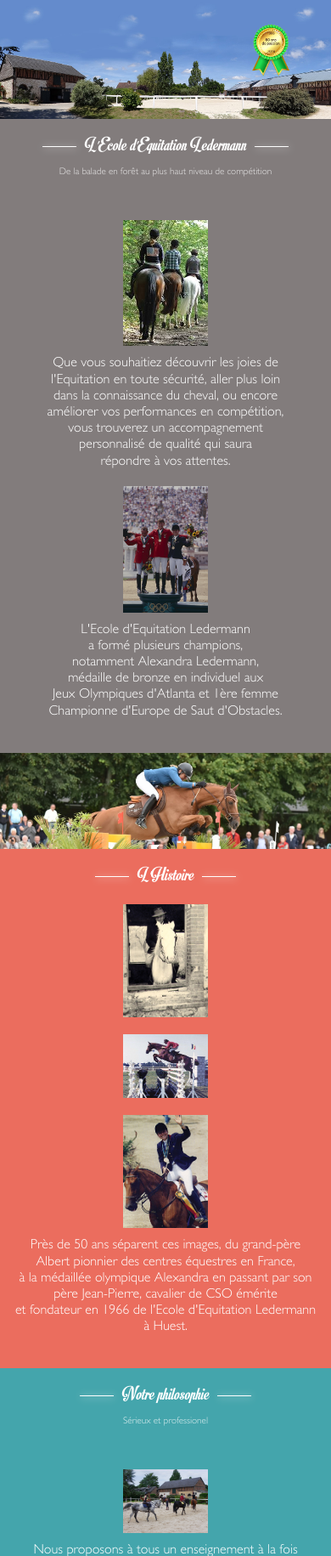
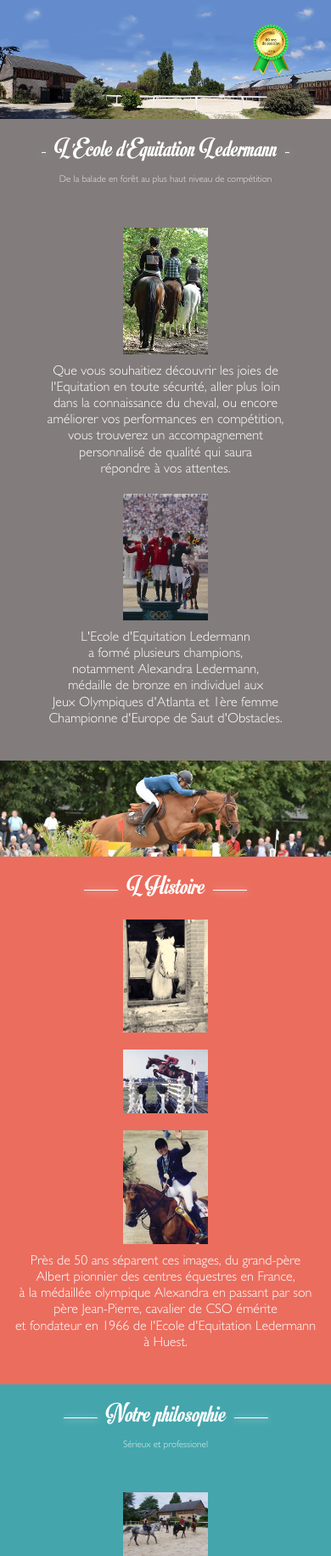
Before and after one commit to Stevensc92/equitation, a PHP site: page / in a window 390 px wide. Shown: the part 100-1931 px from the top of the page at 85% size. Run offline with PHP 8.4, Linux system fonts and the light colour scheme; some libraries are stand-ins or nearby versions.

Commit message:
update responsive v0.9.1

```diff
--- a/Public/css/style.css
+++ b/Public/css/style.css
@@ -126,7 +126,7 @@
 .title
 {
 	color: #fff;
-	font-size: 1.6em;
+	font-size: 2.2em;
 	font-family: 'MotionPicturePersonalUse';
 	margin-top: 20px;
 	margin-bottom: 10px;
@@ -277,6 +277,22 @@
 	}
 }
 
+@media (max-width: 767px)
+{
+    #school .title:before, #school .title:after
+    {
+        width: 15px;
+    }
+}
+
+@media (max-width: 400px)
+{
+    #school .title:before, #school .title:after
+    {
+        width: 5px;
+    }
+}
+
 @media (min-width: 768px)
 {
 	.navbar-toggle
@@ -289,6 +305,11 @@
 	.navbar-nav
 	{
 		display: none;
+	}
+
+	.title
+	{
+		font-size: 2.8em;
 	}
 
 	#evreux .maps
--- a/Public/index.php
+++ b/Public/index.php
@@ -335,7 +335,7 @@
 
 			<div class="row">
 				<div class="col-md-2"></div>
-				<div class="col-xs-6 col-sm-6 col-md-4">
+				<div class="col-xs-12 col-sm-12 col-md-4">
 					<ul class="tarif_ul">
 						<li>Leçons et balades à partir de : <br><span class="bold">22 € / l'heure</span> (tarif adhérent)<br>
 						<span class="bold">36 € / l'heure</span> (tarif non adhérent) </li>
@@ -344,7 +344,7 @@
 					</ul>
 				</div>
 
-				<div class="col-xs-6 col-sm-6 col-md-6">
+				<div class="col-xs-12 col-sm-12 col-md-6">
 					<img src="./img/cheval_bisou.png" alt="Bisous de cheval" class="img-responsive" />
 				</div>
 			</div>
```
Lines whose indentation alone changed are shown as unchanged.
